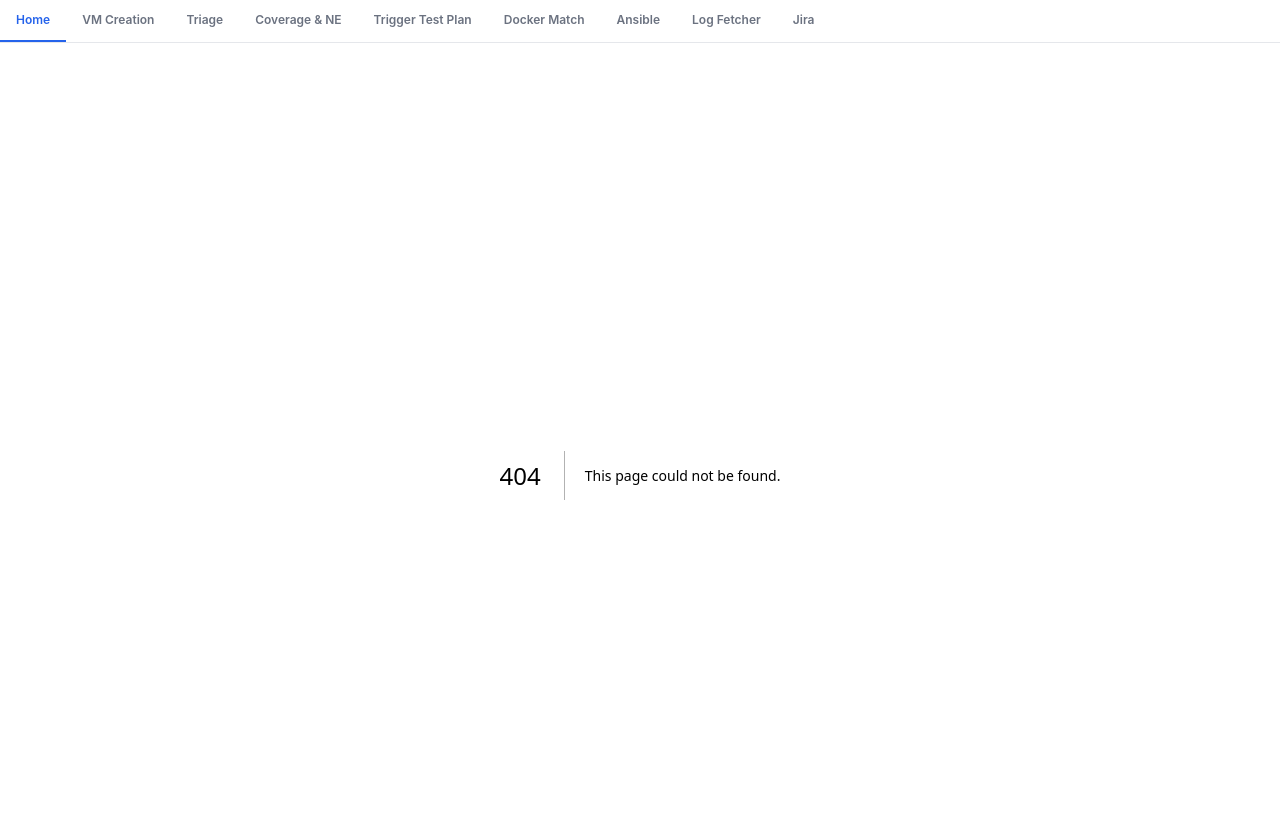
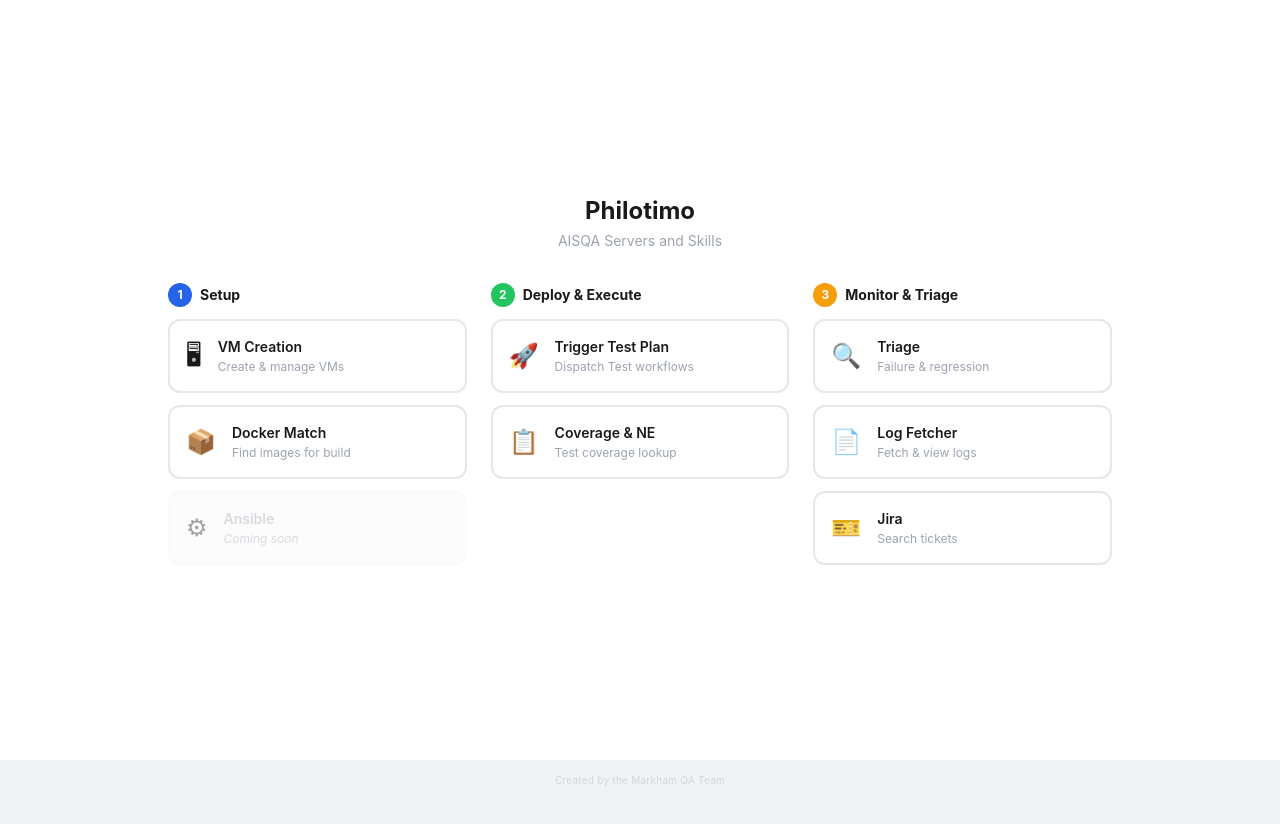
Before and after one commit to caroline-lyu00/philotimo, a Next.js app: page / in a window 1280 px wide. Before the commit this address had no page. Shown: the top 824 px of the page. After the commit the page ends 800 px from the top, so only its background shows below. Built offline with nearby package versions, Linux system fonts and the light colour scheme.

Commit message:
fix landing page porportions

```diff
--- a/src/app/Landingpage.tsx
+++ /dev/null
@@ -1,3 +0,0 @@
-export default function Page() {
-  return <h1>Hi This is Philotimo</h1>
-}
--- /dev/null
+++ b/src/app/page.tsx
@@ -0,0 +1,94 @@
+import Link from 'next/link'
+
+const COLUMNS = [
+  {
+    number: '1',
+    color: '#2563eb',
+    hoverBorder: 'hover:border-blue-500',
+    hoverBg: 'hover:bg-blue-50',
+    label: 'Setup',
+    skills: [
+      { icon: '🖥', title: 'VM Creation',    desc: 'Create & manage VMs',     href: '/vm-creation' },
+      { icon: '📦', title: 'Docker Match',   desc: 'Find images for build',   href: '/docker-match' },
+      { icon: '⚙',  title: 'Ansible',        desc: 'Run playbooks',           href: '/ansible', comingSoon: true },
+    ],
+  },
+  {
+    number: '2',
+    color: '#22c55e',
+    hoverBorder: 'hover:border-green-500',
+    hoverBg: 'hover:bg-green-50',
+    label: 'Deploy & Execute',
+    skills: [
+      { icon: '🚀', title: 'Trigger Test Plan', desc: 'Dispatch Test workflows',  href: '/trigger-test-plan' },
+      { icon: '📋', title: 'Coverage & NE',     desc: 'Test coverage lookup',   href: '/coverage' },
+    ],
+  },
+  {
+    number: '3',
+    color: '#f59e0b',
+    hoverBorder: 'hover:border-amber-500',
+    hoverBg: 'hover:bg-amber-50',
+    label: 'Monitor & Triage',
+    skills: [
+      { icon: '🔍', title: 'Triage',      desc: 'Failure & regression',    href: '/triage' },
+      { icon: '📄', title: 'Log Fetcher', desc: 'Fetch & view logs',       href: '/log-fetcher' },
+      { icon: '🎫', title: 'Jira',        desc: 'Search tickets',          href: '/jira' },
+    ],
+  },
+]
+
+export default function Page() {
+  return (
+    <div className="flex flex-col items-center justify-center min-h-[calc(100vh-2.5rem)] bg-white">
+      <div className="bg-white p-10 w-full max-w-5xl text-center">
+        <h1 className="text-2xl font-bold mb-1">Philotimo</h1>
+        <p className="text-sm text-gray-400 mb-8">AISQA Servers and Skills</p>
+
+        <div className="grid grid-cols-3 gap-6 text-left">
+          {COLUMNS.map((col) => (
+            <div key={col.number}>
+              <div className="flex items-center gap-2 mb-3">
+                <div
+                  className="w-6 h-6 rounded-full flex items-center justify-center text-white text-xs font-bold shrink-0"
+                  style={{ background: col.color }}
+                >
+                  {col.number}
+                </div>
+                <span className="text-sm font-bold">{col.label}</span>
+              </div>
+              <div className="flex flex-col gap-3">
+                {col.skills.map((skill) =>
+                  skill.comingSoon ? (
+                    <div
+                      key={skill.href}
+                      className="flex items-center gap-4 border-2 border-gray-100 rounded-xl p-4 bg-gray-50 opacity-40 cursor-not-allowed"
+                    >
+                      <span className="text-2xl grayscale">{skill.icon}</span>
+                      <div>
+                        <div className="text-sm font-semibold text-gray-400">{skill.title}</div>
+                        <div className="text-xs text-gray-400 italic mt-0.5">Coming soon</div>
+                      </div>
+                    </div>
+                  ) : (
+                    <Link
+                      key={skill.href}
+                      href={skill.href}
+                      className={`flex items-center gap-4 border-2 border-gray-200 rounded-xl p-4 transition-colors ${col.hoverBorder} ${col.hoverBg}`}
+                    >
+                      <span className="text-2xl">{skill.icon}</span>
+                      <div>
+                        <div className="text-sm font-semibold">{skill.title}</div>
+                        <div className="text-xs text-gray-400 mt-0.5">{skill.desc}</div>
+                      </div>
+                    </Link>
+                  )
+                )}
+              </div>
+            </div>
+          ))}
+        </div>
+      </div>
+    </div>
+  )
+}
--- a/src/components/AppShell.tsx
+++ b/src/components/AppShell.tsx
@@ -21,6 +21,7 @@ export function AppShell({ children }: { children: React.ReactNode }) {
 
   return (
     <div className="min-h-screen flex flex-col">
+      {pathname !== '/' && (
         <nav className="bg-white border-b border-gray-200 overflow-x-auto">
           <div className="flex">
             {TABS.map((tab) => {
@@ -42,7 +43,11 @@ export function AppShell({ children }: { children: React.ReactNode }) {
             })}
           </div>
         </nav>
-      <main className="flex-1 p-8">{children}</main>
+      )}
+      <main className={`flex-1 ${pathname === '/' ? '' : 'p-8'}`}>{children}</main>
+      <footer className="text-center py-3 text-[10px] text-gray-300 select-none tracking-wide">
+        Created by the Markham QA Team
+      </footer>
     </div>
   )
 }
```
Lines whose indentation alone changed are shown as unchanged.
